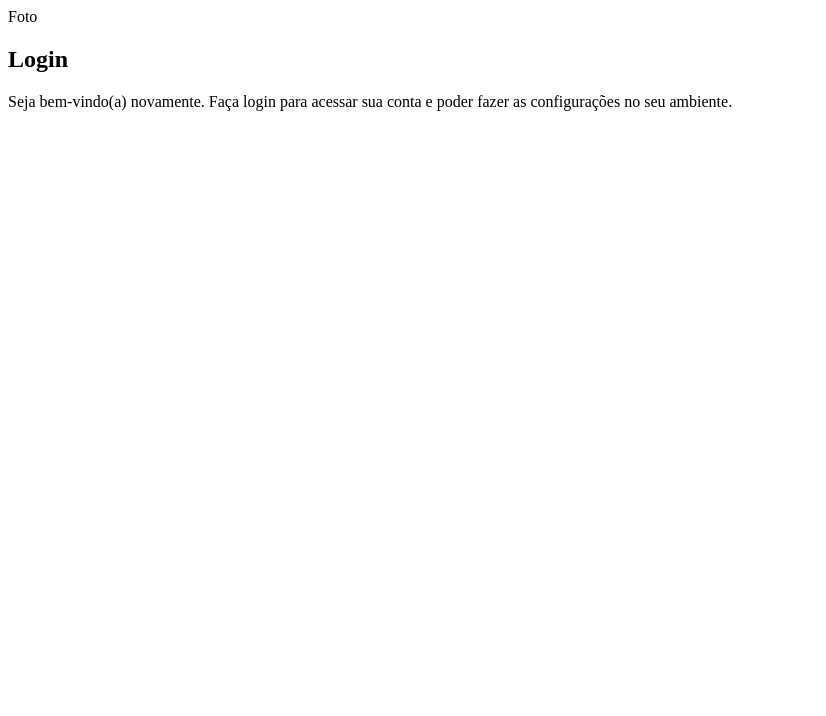
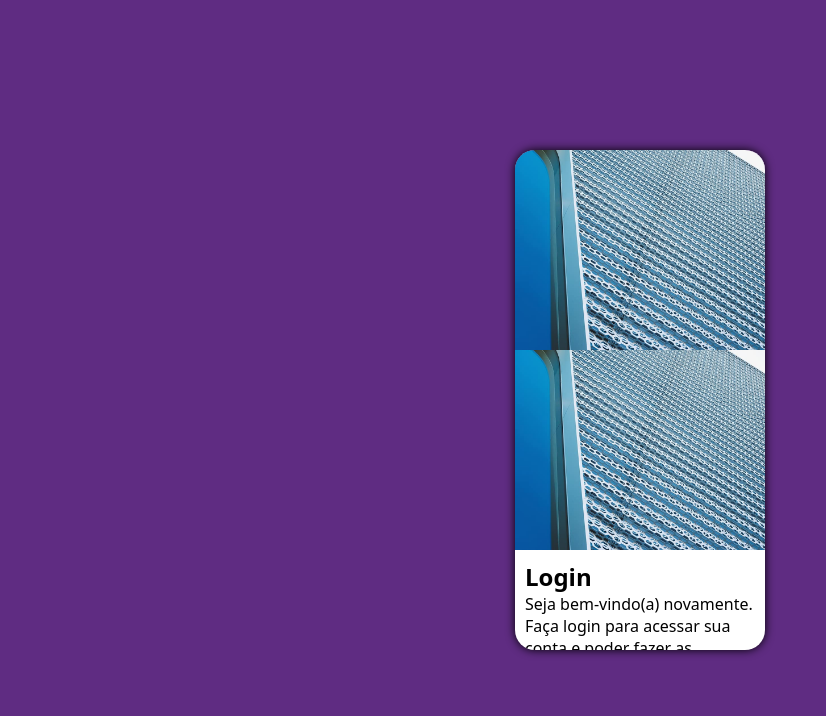
Before and after one commit to geisiellesmoura/projeto-login, a plain HTML site: page index.html in a window 1280 px wide. Shown: the whole page, without its empty margins (0-826 px from the left). Drawn offline with Linux system fonts and the light colour scheme.

Commit message:
feat: projeto base feito

```diff
--- /dev/null
+++ b/estilos/media-query.css
@@ -0,0 +1,6 @@
+@charset "UTF-8";
+
+/* Typical Device Breakpoints
+------------------------------
+Pequenas telas: até 600px
+C
--- /dev/null
+++ b/estilos/style.css
@@ -0,0 +1,53 @@
+@charset "UTF-8";
+
+/**
+Paleta de cores
+Verde #49a09d
+Lilás #5f2c82
+*/
+
+* {
+  font-family: system-ui, -apple-system, BlinkMacSystemFont, 'Segoe UI', Roboto, Oxygen, Ubuntu, Cantarell, 'Open Sans', 'Helvetica Neue', sans-serif;
+  padding: 0px;
+  margin: 0px;
+  box-sizing: border-box;
+}
+
+body, html {
+  background-color: #5f2c82;
+  height: 100vh;
+  width: 100vw;
+}
+
+main {
+  position: relative;
+  height: 100vh;
+  width: 100vw;
+}
+
+section#login {
+  position: absolute;
+  top: 50%;
+  left: 50%;
+  transform: translate(-50%, -50%);
+  overflow: hidden;
+
+  background-color: white;
+  width: 250px;
+  height: 500px;
+  border-radius: 20px;
+  box-shadow: 0px 0px 10px rgb(0, 0, 0.450);
+}
+
+section#login > div#imagem {
+  display: block;
+  background: #5f2c82 url(../imagens/metal.jpg) no-repeat;
+  background-size: cover;
+  background-position: left bottom;
+  height: 200px;
+}
+
+section#login > div#formulario {
+  display: block;
+  padding: 10px;
+}
--- a/index.html
+++ b/index.html
@@ -4,18 +4,21 @@
     <meta charset="UTF-8" />
     <meta name="viewport" content="width=device-width, initial-scale=1.0" />
     <title>Login</title>
-    <link rel="stylesheet" href="estilo/style.css" />
+    <link rel="stylesheet" href="estilos/style.css" />
+    <link rel="stylesheet" href="estilos/media-query.css" />
   </head>
   <body>
     <main>
       <section id="login">
-        <div id="imagem">Foto</div>
+        <div id="imagem"></div>
+        <div id="imagem"></div>
         <div id="formulario">
           <h1>Login</h1>
-          <p>Seja bem-vindo(a) novamente. Faça login para acessar sua conta e poder fazer as configurações no seu ambiente.</p>
-          <form action="login.php" method="post">
-
-          </form>
+          <p>
+            Seja bem-vindo(a) novamente. Faça login para acessar sua conta e
+            poder fazer as configurações no seu ambiente.
+          </p>
+          <form action="login.php" method="post"></form>
         </div>
       </section>
     </main>
```
Also changed, not shown: estilo/style.css (deleted, +0 -7 lines).
